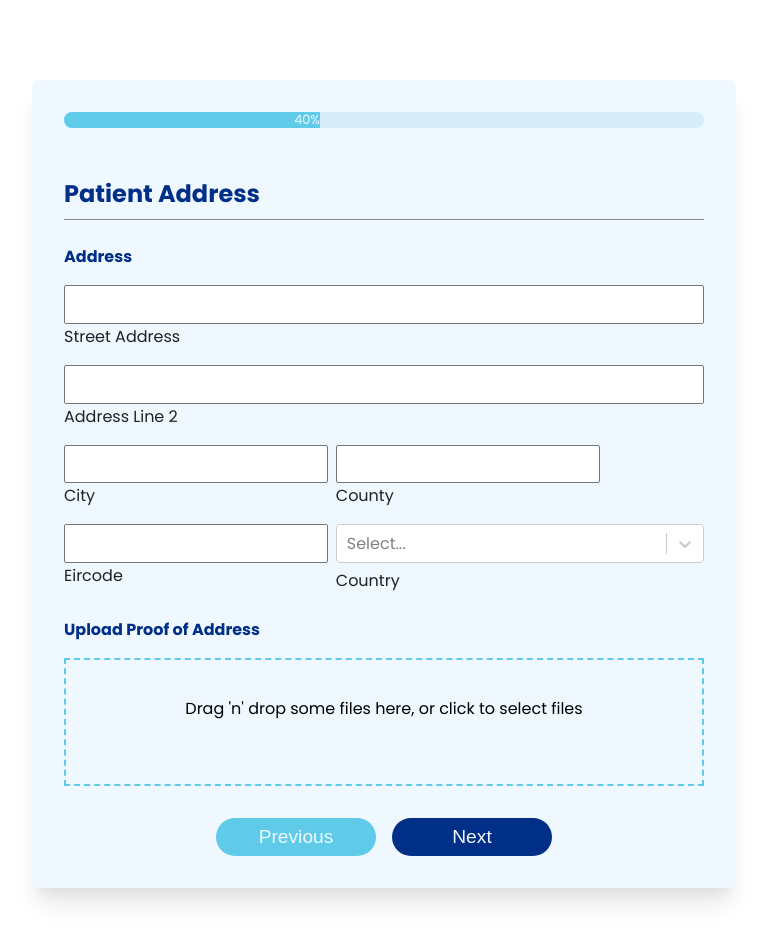
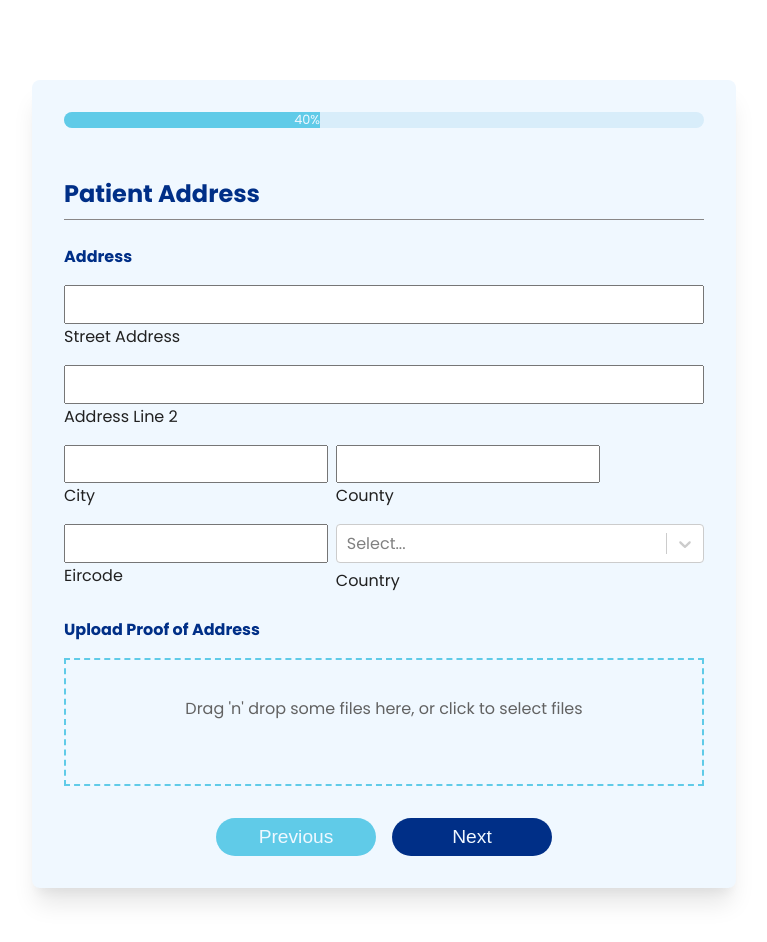
Before and after one commit to joshD90/allview-assessment, a React (Vite) app: page /address-details in a window 1280 px wide. Shown: the top 942 px of the page, without its empty margins (256-1023 px from the left). Built offline with nearby package versions, Linux system fonts and the light colour scheme.

Commit message:
making some slight changes to file uploader re: style and state

```diff
--- a/src/components/fileInput/FileInput.tsx
+++ b/src/components/fileInput/FileInput.tsx
@@ -22,9 +22,7 @@ const FileInput = () => {
   const { getRootProps, getInputProps, isDragActive } = useDropzone({
     accept,
     onDrop: (acceptedFiles) => {
-      setFiles((prev) => {
-        return [...prev, ...acceptedFiles];
-      });
+      setFiles(acceptedFiles);
     },
   });
 
@@ -34,7 +32,7 @@ const FileInput = () => {
       className="drag-drop__container"
       style={{
         backgroundColor: isDragActive
-          ? "var(--lightblue)"
+          ? "var(--mutedblue)"
           : "var(--background)",
       }}
     >
--- a/src/components/fileInput/fileInput.css
+++ b/src/components/fileInput/fileInput.css
@@ -5,4 +5,5 @@
   height: 10vw;
   text-align: center;
   box-sizing: border-box;
+  color: var(--inputText);
 }
```
